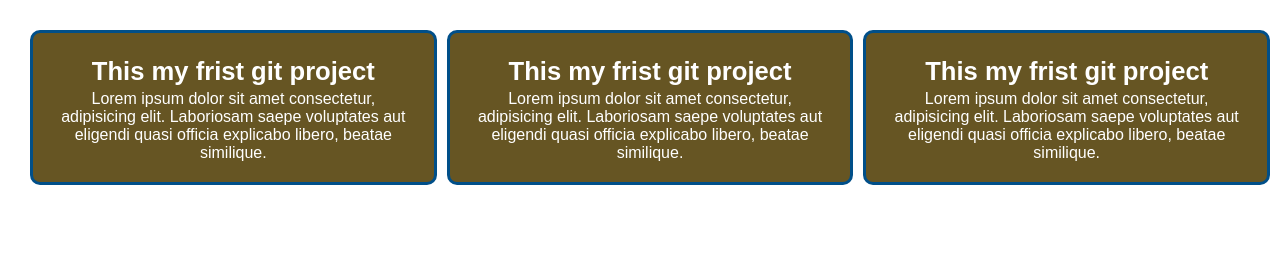
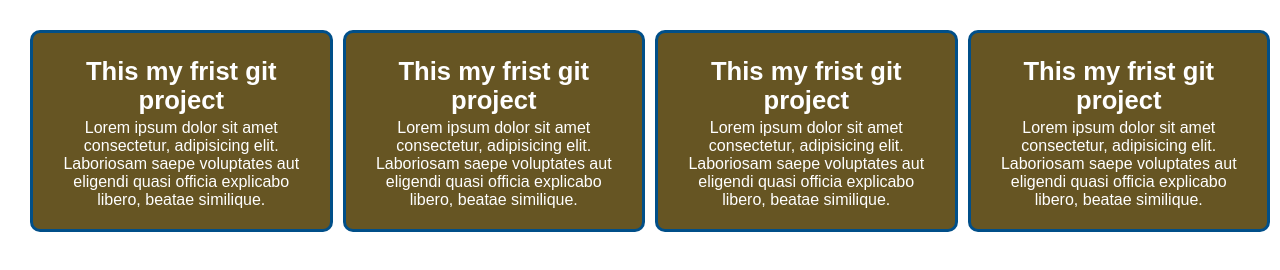
Before and after one commit to kiam267/git2, a plain HTML site: page index.html in a window 1280 px wide. Drawn offline with Linux system fonts and the light colour scheme.

Commit message:
tow update

```diff
--- a/index.html
+++ b/index.html
@@ -23,6 +23,10 @@
       <h1 class="child__title">This my frist git project</h1>
       <p class="child__pra"> Lorem ipsum dolor sit amet consectetur, adipisicing elit. Laboriosam saepe voluptates aut eligendi quasi officia explicabo libero, beatae similique.</p>
     </div>
+    <div class="header__child">
+      <h1 class="child__title">This my frist git project</h1>
+      <p class="child__pra"> Lorem ipsum dolor sit amet consectetur, adipisicing elit. Laboriosam saepe voluptates aut eligendi quasi officia explicabo libero, beatae similique.</p>
+    </div>
    </section>
 </body>
 </html>
```
